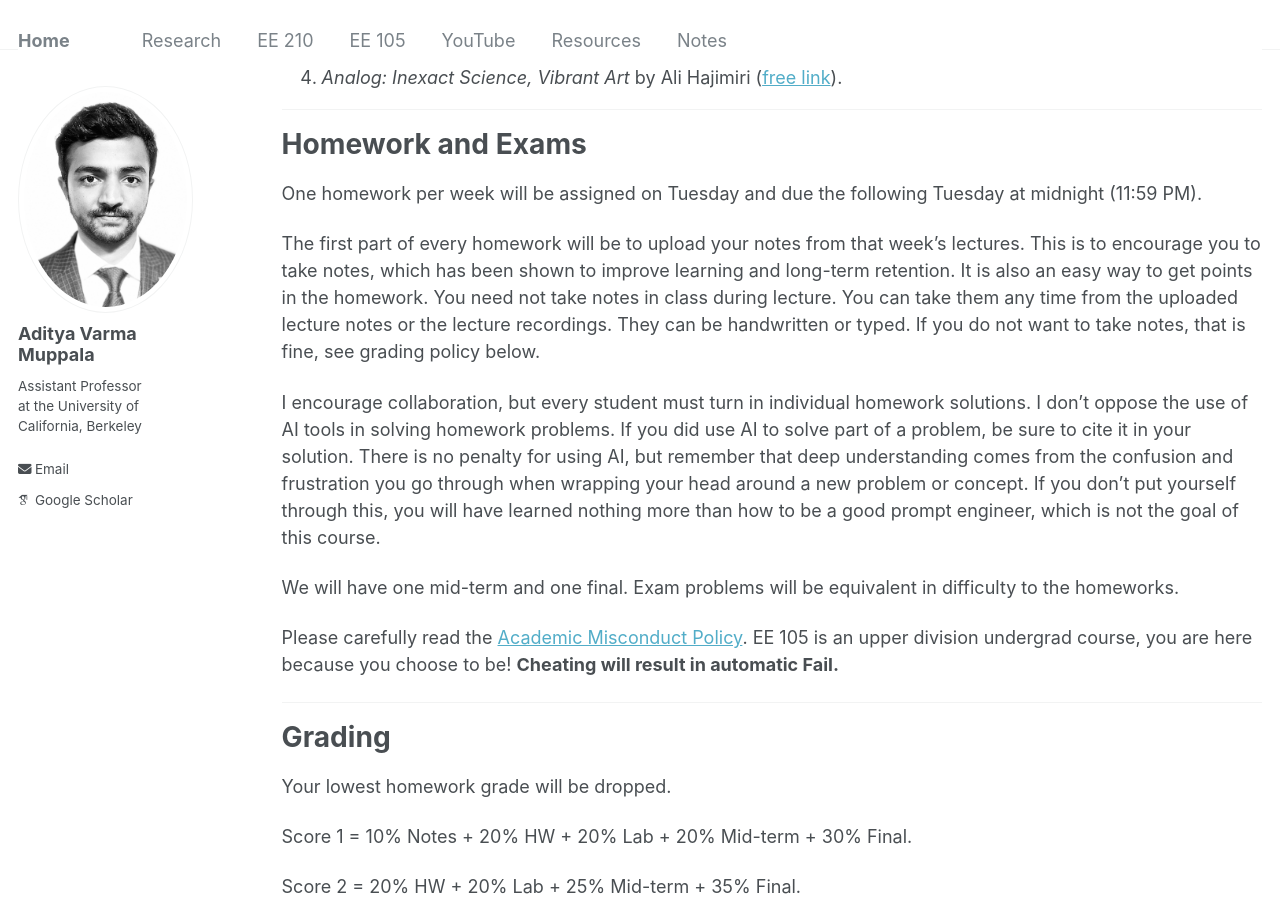
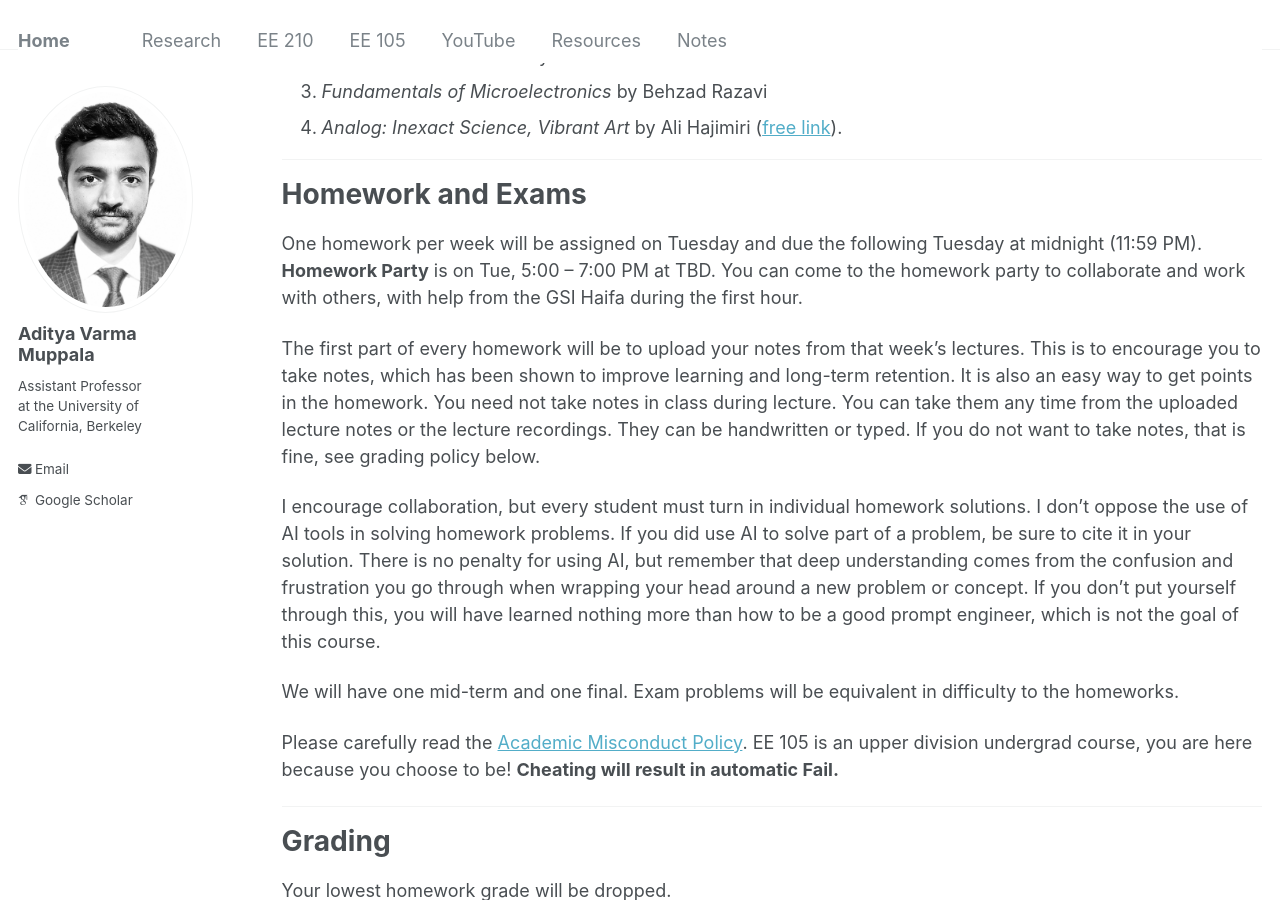
Before and after one commit to AdityaMuppala/adityamuppala.github.io, a Jekyll site: the page built from _pages/teaching105.md, in a window 1280 px wide and 900 px high, scrolled down 2280 px. Built offline with Jekyll 4.4.1, drawn with Linux system fonts in a browser that asks for light colours; some web fonts are replaced; some of the changed text lies outside the part shown.

Commit message:
Update teaching105.md

```diff
--- a/_pages/teaching105.md
+++ b/_pages/teaching105.md
@@ -35,6 +35,7 @@ See the [Course Plan](https://docs.google.com/spreadsheets/d/1bhgJt2vBqf57tbEGMa
 - **Lab Sec 3:** Wed, 2:00 – 5:00 PM at Cory 125
 - **Lab Sec 4:** Wed, 5:00 – 8:00 PM at Cory 125
 - **Homework Party** Tue, 5:00 – 7:00 PM at TBD
+
 A detailed course schedule can be found here: [Course Plan](https://docs.google.com/spreadsheets/d/1bhgJt2vBqf57tbEGMazgpxgWUwKMMOcNxApGFoNIxrg/edit?usp=sharing)
 
 # Office Hours
@@ -74,7 +75,7 @@ To develop a strong foundation in microelectronics from the device to the circui
 ---
 
 # Homework and Exams
-One homework per week will be assigned on Tuesday and due the following Tuesday at midnight (11:59 PM).
+One homework per week will be assigned on Tuesday and due the following Tuesday at midnight (11:59 PM). **Homework Party** is on Tue, 5:00 – 7:00 PM at TBD. You can come to the homework party to collaborate and work with others, with help from the GSI Haifa during the first hour.
 
 The first part of every homework will be to upload your notes from that week's lectures. This is to encourage you to take notes, which has been shown to improve learning and long-term retention. It is also an easy way to get points in the homework. You need not take notes in class during lecture. You can take them any time from the uploaded lecture notes or the lecture recordings. They can be handwritten or typed. If you do not want to take notes, that is fine, see grading policy below.
 
```
